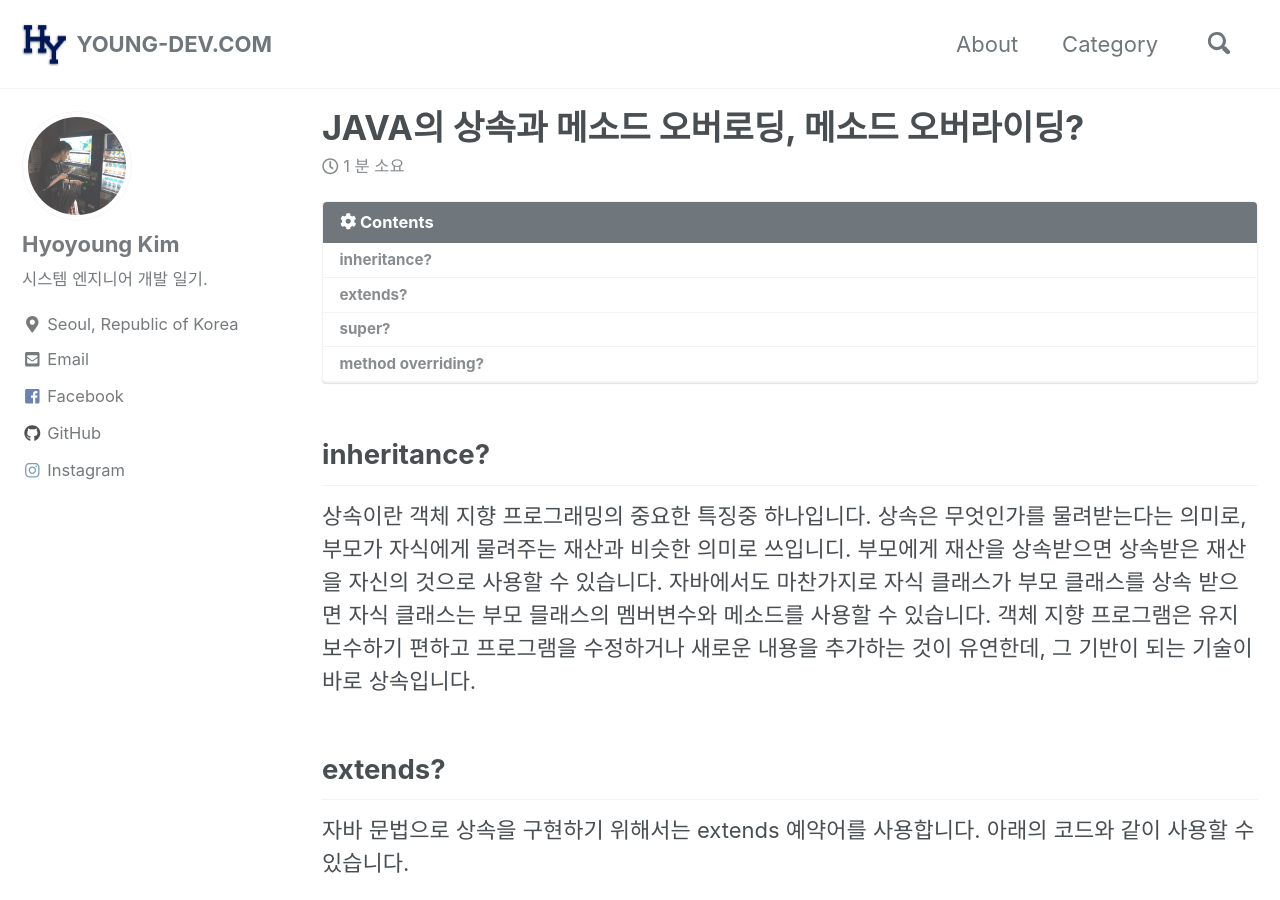
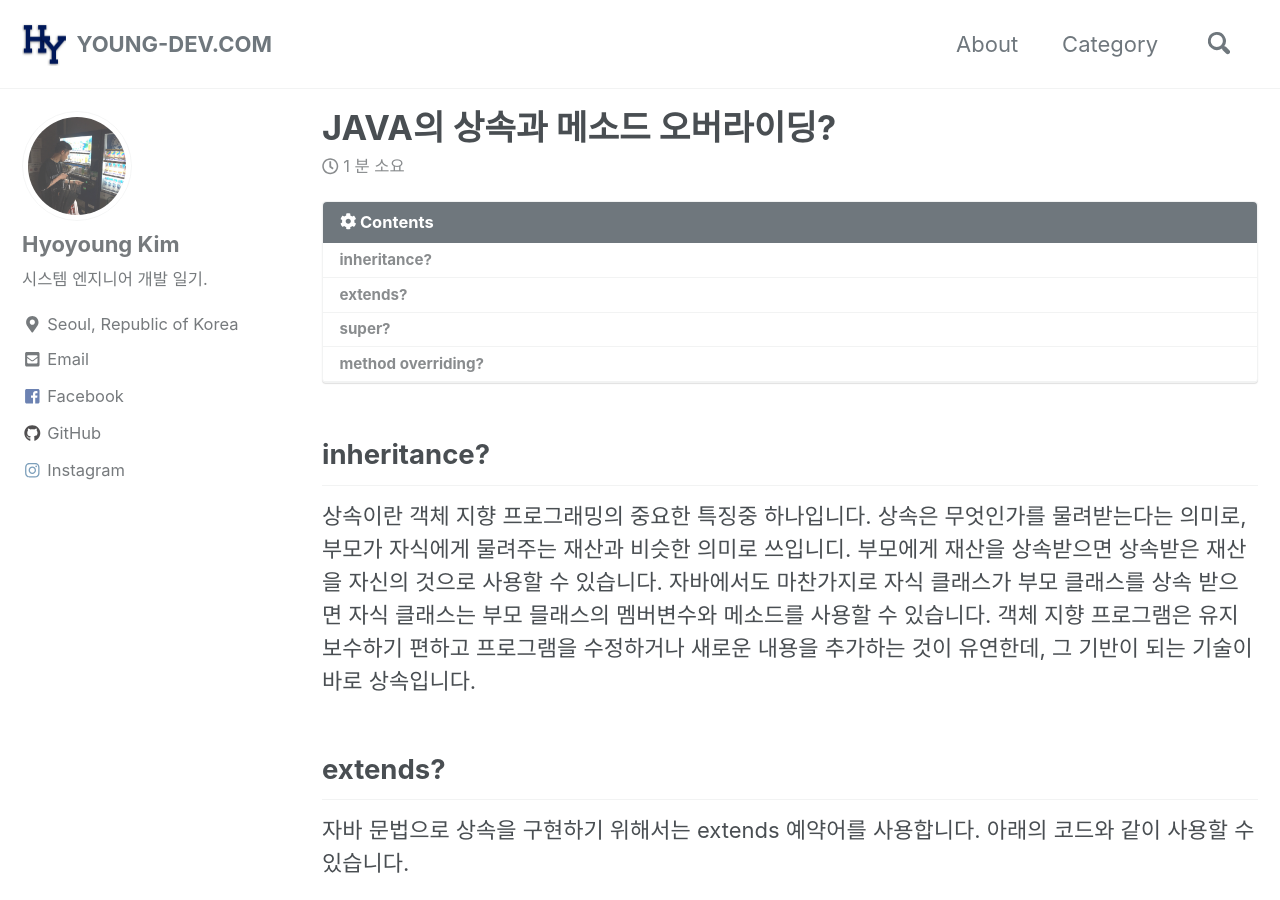
Before and after one commit to youngfromseoul/youngfromseoul.github.io2, a Jekyll site: the page built from _posts/java/2019-01-30-java-posting-00002.md, in a window 1280 px wide and 900 px high. Built offline with Jekyll 4.4.1, drawn with Linux system fonts in a browser that asks for light colours; cached includes are drawn as plain includes; nearby versions of some CDN libraries; some web fonts are replaced; library files that are not in the unit come from our copies; some of the changed text lies outside the part shown.

Commit message:
Update 2019-01-30-java-posting-00002.md

```diff
--- a/_posts/java/2019-01-30-java-posting-00002.md
+++ b/_posts/java/2019-01-30-java-posting-00002.md
@@ -1,6 +1,6 @@
 ---
-title: "JAVA의 상속과 메소드 오버로딩, 메소드 오버라이딩?"
-excerpt: "Java 상속과 메소드 오버로딩, 오버라이딩 대해 간단히 알아보기"
+title: "JAVA의 상속과 메소드 오버라이딩?"
+excerpt: "Java 상속과 메소드 오버라이딩 대해 간단히 알아보기"
 categories:
   - Java
 last_modified_at: 2019-01-30T10:21:37+09:00
```
Also changed, not shown: other parts of _posts/java/2019-01-30-java-posting-00002.md (+2 -0 lines).
